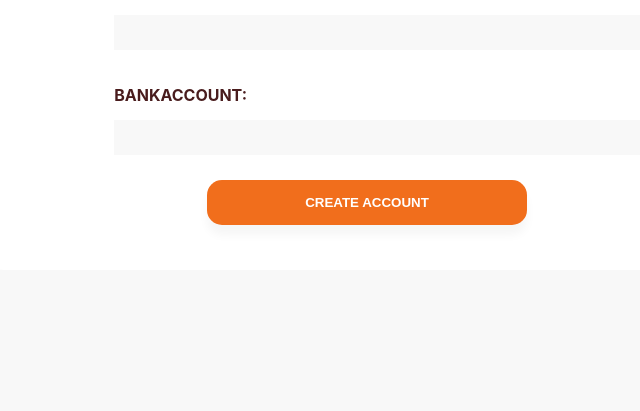
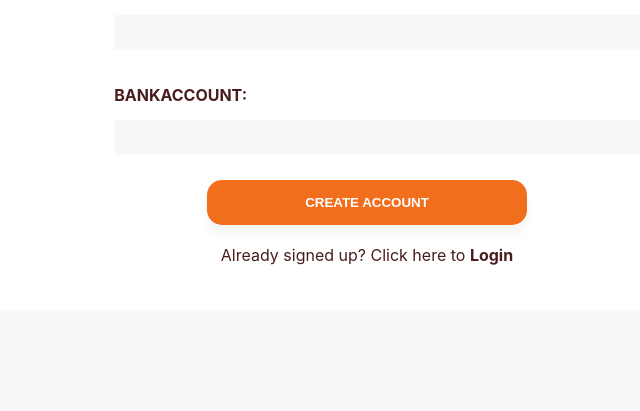
Before and after one commit to sean-tse/codebrew2021, a Django app: page /growocery/register/ in a window 1280 px wide. Shown: the part 1521-1932 px from the top of the page, without its empty margins (273-913 px from the left). Before the commit the page ends 1746 px from the top, so only its background shows below. Run offline with Django 3.2, Linux system fonts and the light colour scheme.

Commit message:
redirect between login and register

```diff
--- a/mysite/growocery/static/css/style.css
+++ b/mysite/growocery/static/css/style.css
@@ -66,6 +66,9 @@ label {
 .logo-long img {
     width: 220px;
 }
+a {
+    color: #491C1D;
+}
 nav {
     display: flex;
     height: 100%;
--- a/mysite/growocery/templates/growocery/login.html
+++ b/mysite/growocery/templates/growocery/login.html
@@ -15,4 +15,9 @@ Login
         <button type="submit" value="Login">Login</button>
     </div>
 </form>
+<div class='center'>
+    <br>
+    Don't have an account? Click here to
+    <b><a href="/growocery/register">Register</a></b>
+</div>
 {% endblock %}
--- a/mysite/growocery/templates/growocery/register.html
+++ b/mysite/growocery/templates/growocery/register.html
@@ -13,4 +13,9 @@ Create an account
         <button type="submit">create account</button>
     </div>
 </form>
+<div class='center'>
+    <br>
+    Already signed up? Click here to
+    <b><a href="/growocery/login">Login</a></b>
+</div>
 {% endblock %}
```
